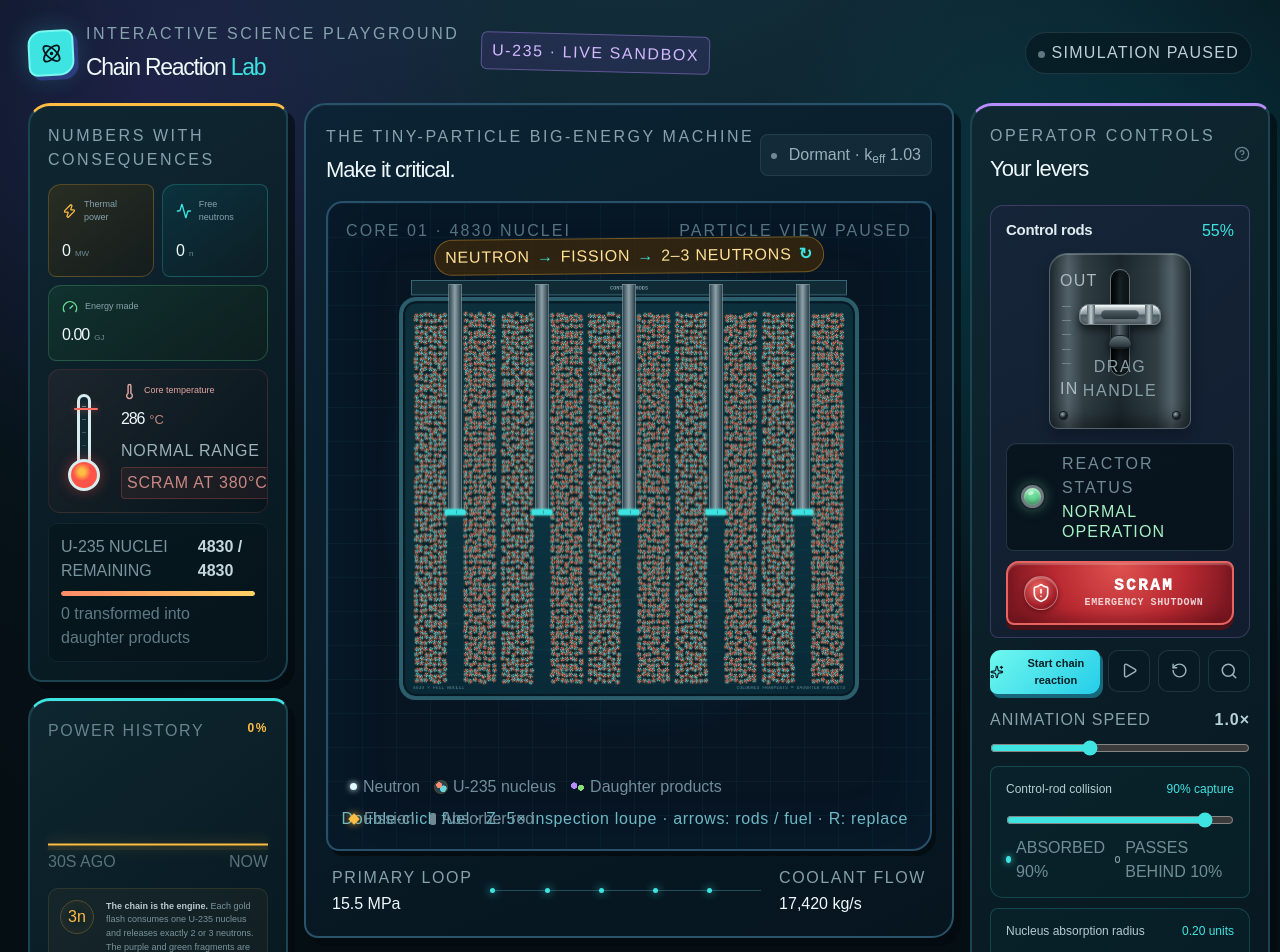
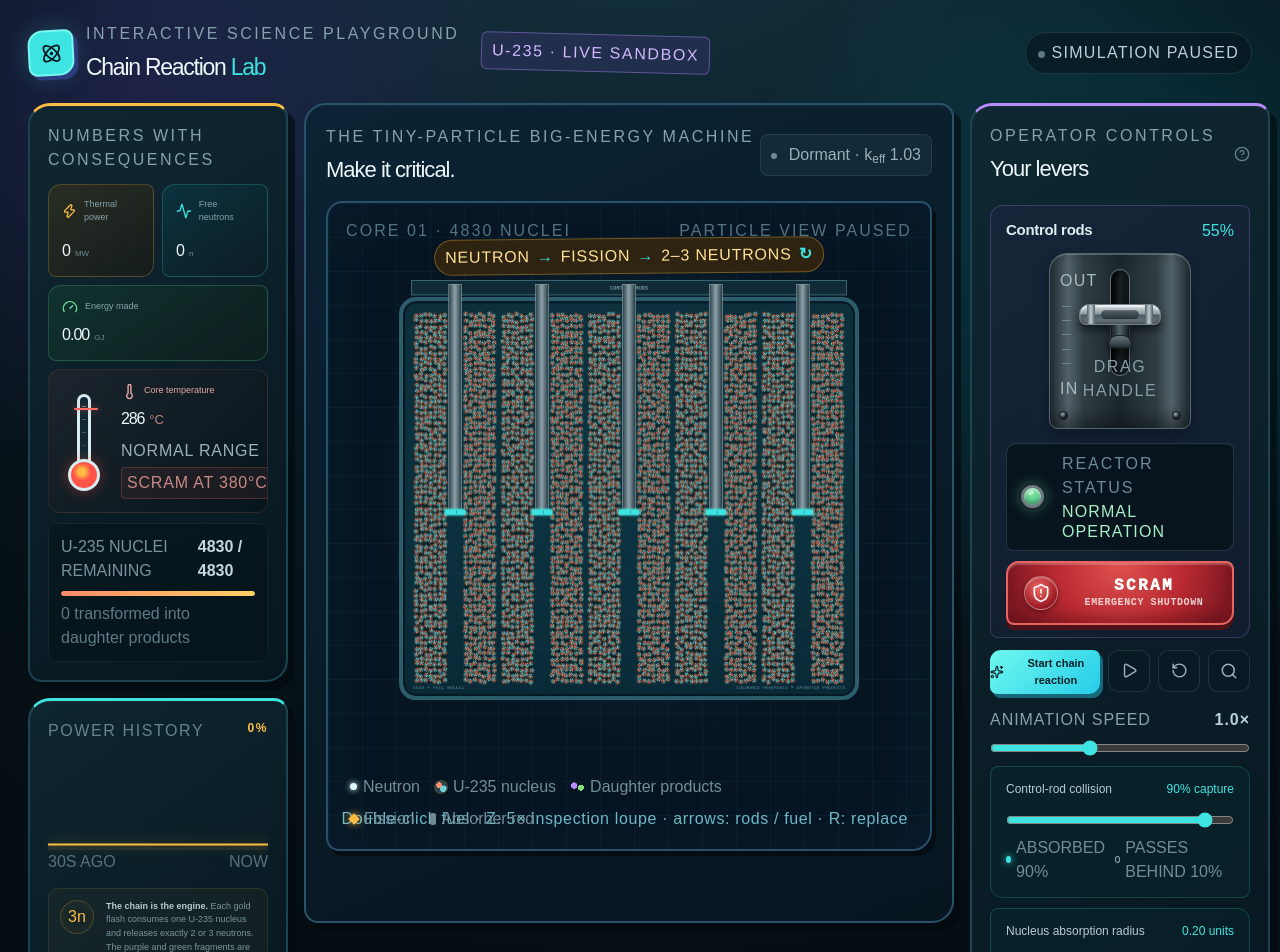
Before and after one commit to awm11/nuclear-reactor, a React (Vite) app: page / in a window 1280 px wide. Shown: the top 952 px of the page. Built offline with nearby package versions, Linux system fonts and the light colour scheme.

Commit message:
Remove coolant flow readouts

```diff
--- a/app/page.tsx
+++ b/app/page.tsx
@@ -265,11 +265,6 @@ export default function Home() {
             </div>
           </div>
 
-          <div className="transport-strip">
-            <div><span>Primary loop</span><strong>15.5 MPa</strong></div>
-            <div className="pipe-flow"><span /><span /><span /><span /><span /></div>
-            <div><span>Coolant flow</span><strong>17,420 kg/s</strong></div>
-          </div>
         </div>
 
         <aside className="control-column">
```
